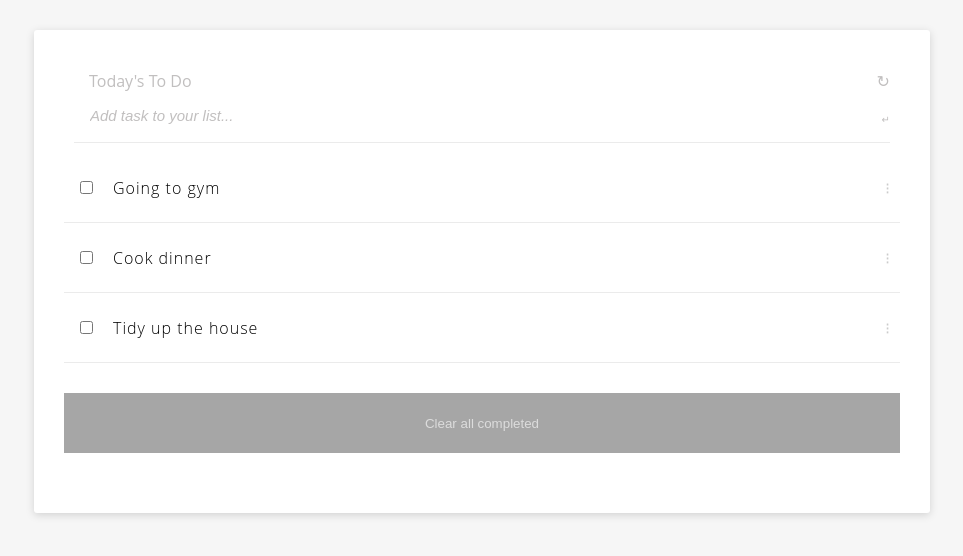
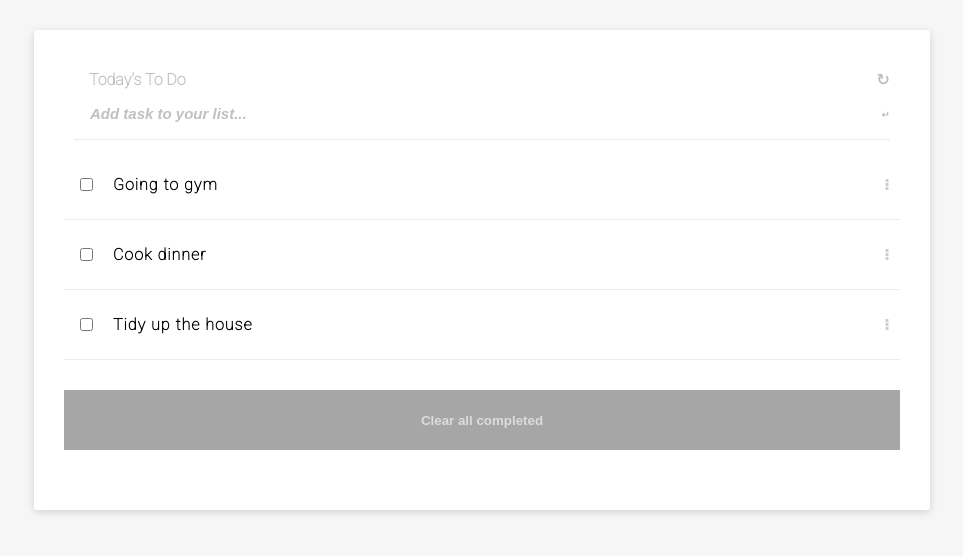
Before and after one commit to tsheporamantso/To-Do-List, a website built with webpack: page src/index.html in a window 1280 px wide. Shown: the whole page, without its empty margins (158-1121 px from the left). Built offline with nearby package versions, Linux system fonts and the light colour scheme.

Commit message:
fix linter errors

```diff
--- a/src/style.css
+++ b/src/style.css
@@ -6,12 +6,13 @@
   box-sizing: border-box;
   outline: none;
   border: none;
+  font-weight: 700;
 }
 
 body {
   overflow: hidden;
   background-color: #f6f6f6;
-  font-family: "Open Sans", "Lucida Grande", tahoma, verdana, arial, sans-serif;
+  font-family: "Roboto", "Open Sans", "Lucida Grande", tahoma, verdana, arial, sans-serif;
 }
 
 ul {
@@ -26,19 +27,19 @@ ul {
   display: flex;
   flex-direction: row;
   justify-content: space-between;
- }
+}
 
 .titleIcon p {
   margin-left: 15px;
 }
 
 .tasks {
+  display: flex;
+  flex-direction: row;
+  justify-content: center;
+  align-items: center;
   width: 100%;
   height: 100%;
-  display: flex;
-  justify-content: center;
-  align-items: center;
-  flex-direction: row;
   margin: 30px 0;
 }
 
@@ -72,7 +73,7 @@ ul {
 
 .addTask input {
   padding: 0 40px 0 1rem;
-  line-height: 50px;
+  line-height: 30px;
   border: none;
   font-style: italic;
   width: 95%;
```
Also changed, not shown: dist/index.html, dist/main.js.
